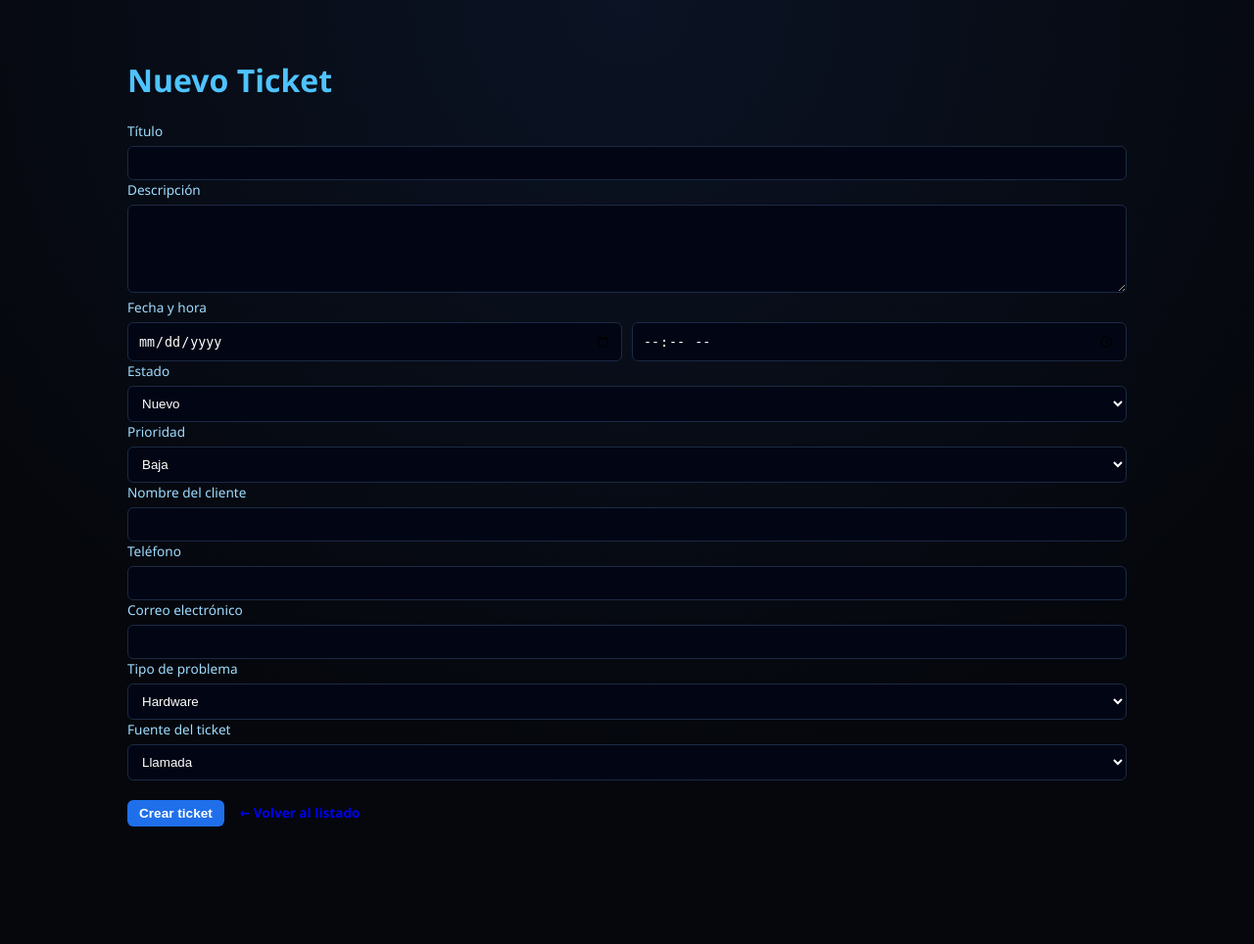
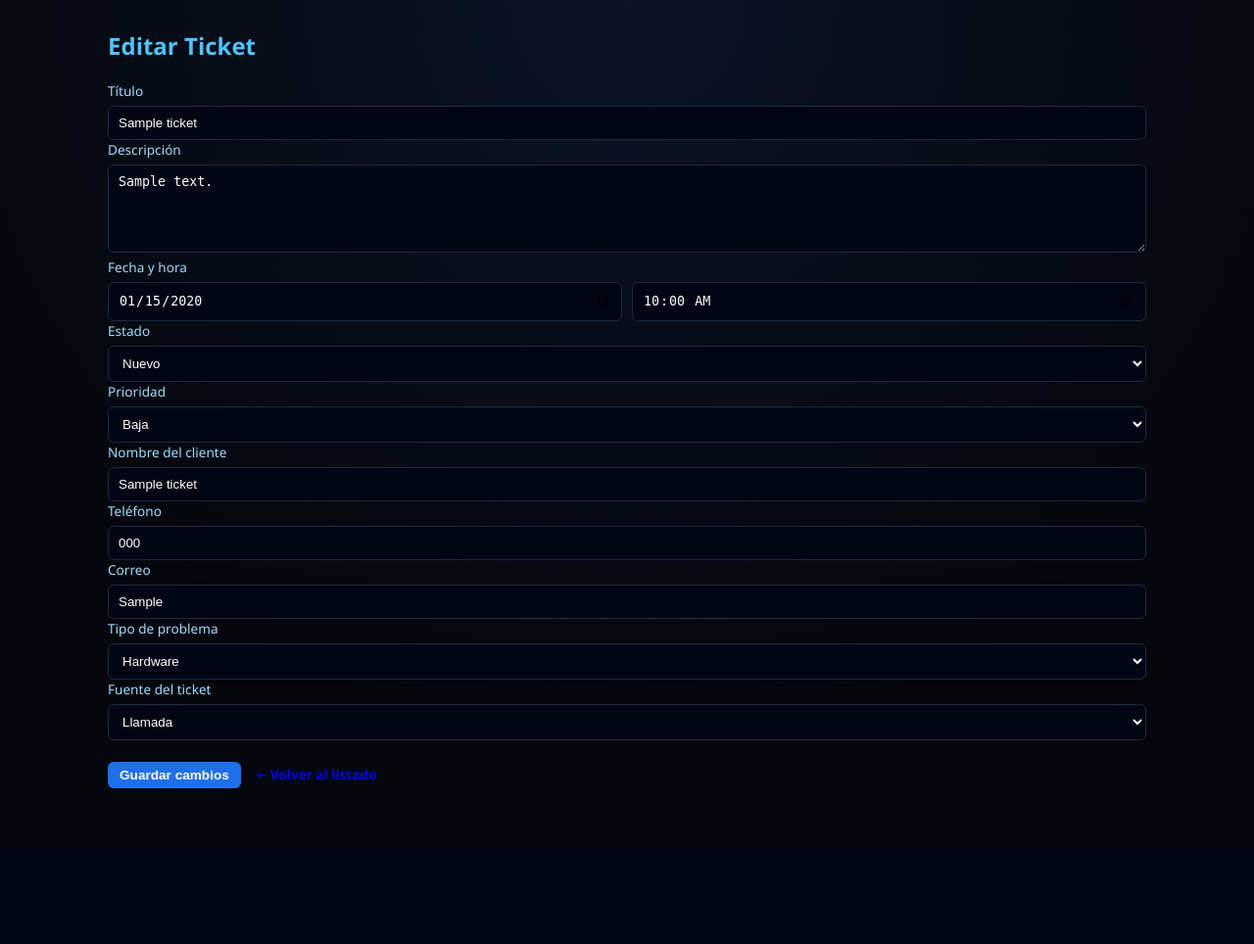
Before and after one commit to CarlokyOP/gestion-de-usuario, a Flask app: page /tickets/1/edit in a window 1280 px wide. Shown: the whole page at 98% size. After the commit the page ends 805 px from the top, so only its background shows below. Run offline with Flask 3, Linux system fonts and the light colour scheme; tables that the repository leaves empty hold one stand-in row (values such as "Sample post").

Commit message:
Refactor ticket form for edit and create functionality

```diff
--- a/app/templates/ticket_form.html
+++ b/app/templates/ticket_form.html
@@ -1,78 +1,78 @@
 {% extends "base.html" %}
+{% block content %}
 
-{% block content %}
-<div class="container">
-    <h1>Nuevo Ticket</h1>
+<h2>{{ "Editar Ticket" if ticket else "Nuevo Ticket" }}</h2>
 
 <form method="POST">
-        <!-- Título -->
+
     <label>Título</label>
-        <input type="text" name="titulo" required>
+    <input type="text" name="titulo" value="{{ ticket.titulo if ticket else '' }}" required>
 
-        <!-- Descripción -->
     <label>Descripción</label>
-        <textarea name="descripcion" required></textarea>
+    <textarea name="descripcion" required>{{ ticket.descripcion if ticket else '' }}</textarea>
 
-        <!-- Fecha y hora -->
     <label>Fecha y hora</label>
     <div style="display:flex; gap:10px;">
-            <input type="date" name="fecha" required>
-            <input type="time" name="hora" required>
+        <input type="date" name="fecha"
+               value="{{ ticket.fecha_creacion.strftime('%Y-%m-%d') if ticket else '' }}">
+        <input type="time" name="hora"
+               value="{{ ticket.fecha_creacion.strftime('%H:%M') if ticket else '' }}">
     </div>
 
-        <!-- Estado -->
     <label>Estado</label>
-        <select name="estado" required>
-            <option value="Nuevo">Nuevo</option>
-            <option value="Apertura">Apertura</option>
-            <option value="Resuelto">Resuelto</option>
-            <option value="Cierre">Cierre</option>
-            <option value="Escalado">Escalado</option>
+    <select name="estado">
+        {% for e in ["Nuevo","Apertura","Resuelto","Cierre","Escalada"] %}
+        <option value="{{ e }}" {{ "selected" if ticket and ticket.estado == e else "" }}>
+            {{ e }}
+        </option>
+        {% endfor %}
     </select>
 
-        <!-- Prioridad -->
     <label>Prioridad</label>
-        <select name="prioridad" required>
-            <option value="Baja">Baja</option>
-            <option value="Media">Media</option>
-            <option value="Alta">Alta</option>
+    <select name="prioridad">
+        {% for p in ["Baja","Media","Alta"] %}
+        <option value="{{ p }}" {{ "selected" if ticket and ticket.prioridad == p else "" }}>
+            {{ p }}
+        </option>
+        {% endfor %}
     </select>
 
-        <!-- Cliente -->
     <label>Nombre del cliente</label>
-        <input type="text" name="nombre_cliente" required>
+    <input type="text" name="nombre_cliente" value="{{ ticket.nombre_cliente if ticket else '' }}" required>
 
     <label>Teléfono</label>
-        <input type="text" name="telefono_cliente" required>
+    <input type="text" name="telefono_cliente" value="{{ ticket.telefono_cliente if ticket else '' }}" required>
 
-        <label>Correo electrónico</label>
-        <input type="email" name="correo_cliente" required>
+    <label>Correo</label>
+    <input type="email" name="correo_cliente" value="{{ ticket.correo_cliente if ticket else '' }}" required>
 
-        <!-- Tipo de problema -->
     <label>Tipo de problema</label>
-        <select name="tipo_problema" required>
-            <option value="Hardware">Hardware</option>
-            <option value="Movil">Móvil</option>
-            <option value="Red">Red</option>
-            <option value="Otro">Otro</option>
+    <select name="tipo_problema">
+        {% for t in ["Hardware","Movil","Red","Otro"] %}
+        <option value="{{ t }}" {{ "selected" if ticket and ticket.tipo_problema == t else "" }}>
+            {{ t }}
+        </option>
+        {% endfor %}
     </select>
 
-        <!-- Fuente del ticket (COMO SELECT, NO PUNTITOS) -->
     <label>Fuente del ticket</label>
-        <select name="fuente_ticket" required>
-            <option value="Llamada">Llamada</option>
-            <option value="Correo">Correo</option>
-            <option value="WebChat">WebChat</option>
-            <option value="Presencial">Presencial</option>
+    <select name="fuente_ticket">
+        {% for f in ["Llamada","Correo","WebChat","Presencial"] %}
+        <option value="{{ f }}" {{ "selected" if ticket and ticket.fuente_ticket == f else "" }}>
+            {{ f }}
+        </option>
+        {% endfor %}
     </select>
 
-        <!-- Botones -->
-        <div style="margin-top:20px;">
-            <button type="submit" class="btn btn-primary">Crear ticket</button>
+    <br><br>
+    <button type="submit" class="btn btn-primary">
+        {{ "Guardar cambios" if ticket else "Crear ticket" }}
+    </button>
+
     <a href="{{ url_for('ticket_bp.list_tickets') }}" class="btn btn-secondary">
         ← Volver al listado
     </a>
-        </div>
+
 </form>
-</div>
+
 {% endblock %}
```
Lines whose indentation alone changed are shown as unchanged.
